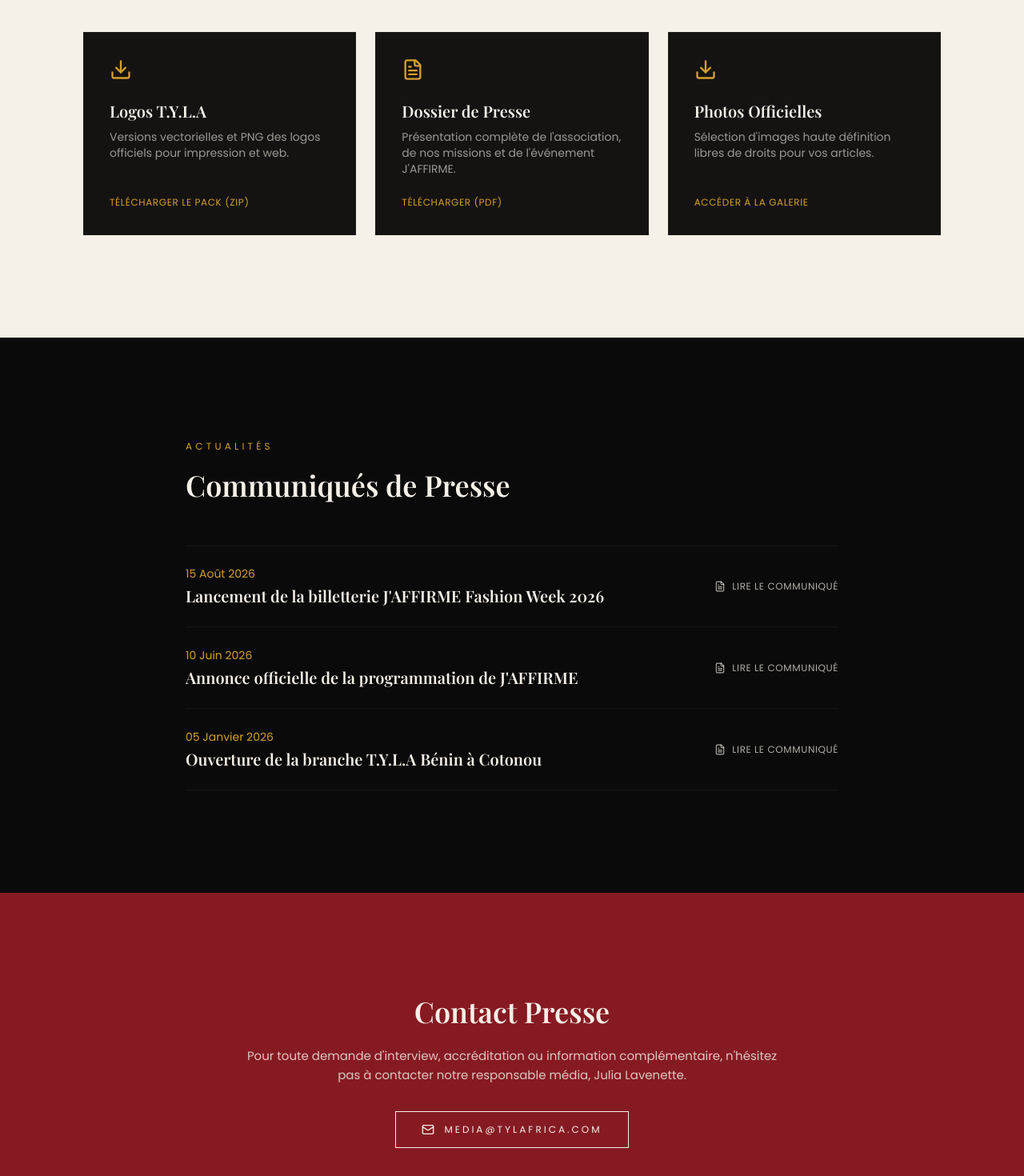
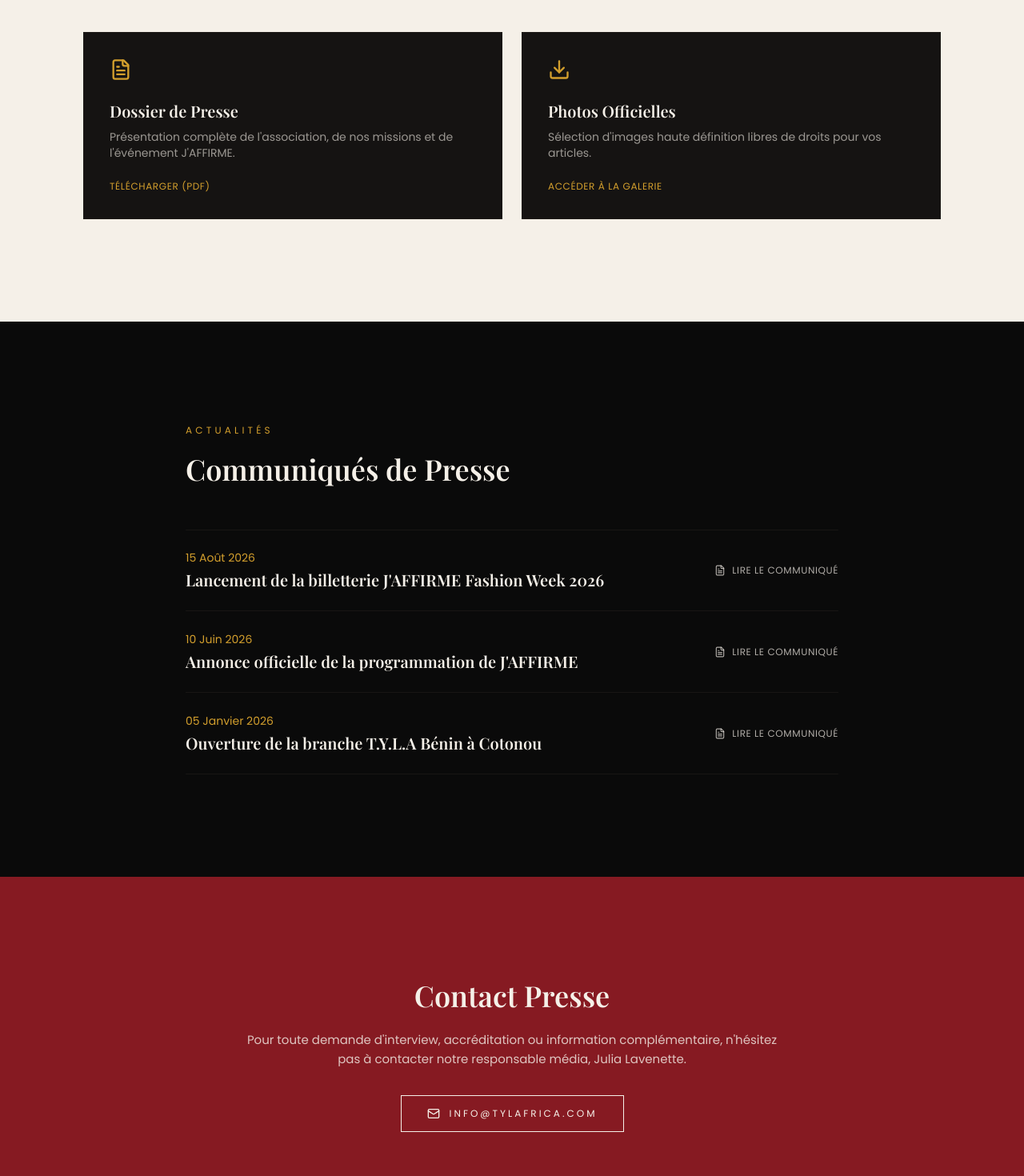
Before and after one commit to Kesjs/tyla, a Next.js app: page /presse in a window 1280 px wide. Shown: the part 780-2250 px from the top of the page at 80% size. Built offline with nearby package versions, Linux system fonts and the light colour scheme.

Commit message:
fix: update contact info, remove phone numbers, update event schedule and press page

```diff
--- a/app/(site)/contact/page.tsx
+++ b/app/(site)/contact/page.tsx
@@ -20,7 +20,7 @@
     name: 'Tatiana Monteiro',
     role: 'Présidente',
     email: 'presidente@tylafrica.com',
-    phone: '+229 XX XX XX XX',
+    phone: '',
     display_order: 1,
     active: true
   },
@@ -29,7 +29,7 @@
     name: 'Myriam Tsumbu Nzanzala',
     role: 'Vice-Présidente',
     email: 'vice-presidente@tylafrica.com',
-    phone: '+229 XX XX XX XX',
+    phone: '',
     display_order: 2,
     active: true
   },
@@ -39,7 +39,7 @@
     name: 'Eunice Tchibozo',
     role: 'Resp. Projet et Développement',
     email: 'projet@tylafrica.com',
-    phone: '+229 XX XX XX XX',
+    phone: '',
     display_order: 4,
     active: true
   },
@@ -48,7 +48,7 @@
     name: 'Benedicte Okonda',
     role: 'Secrétaire Générale',
     email: 'secretaire@tylafrica.com',
-    phone: '+229 XX XX XX XX',
+    phone: '',
     display_order: 5,
     active: true
   },
@@ -56,8 +56,8 @@
     initials: 'JL',
     name: 'Julia Lavenette',
     role: 'Responsable Média',
-    email: 'media@tylafrica.com',
-    phone: '+229 XX XX XX XX',
+    email: 'info@tylafrica.com',
+    phone: '',
     display_order: 6,
     active: true
   },
--- a/app/(site)/evenement/page.tsx
+++ b/app/(site)/evenement/page.tsx
@@ -14,7 +14,7 @@
   { day: 'Mardi 20 Oct', title: 'Workshop Mannequin', text: '18h30-20h' },
   { day: 'Mercredi 21 Oct', title: 'Workshop designer & identité', text: '18h30 – 20h' },
   { day: 'Jeudi 22 Oct', title: 'Workshop photo', text: 'toute la journée' },
-  { day: '24 Oct', title: 'Le Défilé', text: '16h30 : ouverture des portes – 20h30 : Défilé' },
+  { day: '24 Oct', title: 'Le Défilé', text: '16h30 : ouverture des portes' },
 ];
 
 const PRACTICAL = [
--- a/app/(site)/presse/page.tsx
+++ b/app/(site)/presse/page.tsx
@@ -52,17 +52,8 @@
             </h2>
           </Reveal>
 
-          <div className="mt-14 grid gap-6 sm:grid-cols-2 lg:grid-cols-3">
+          <div className="mt-14 grid gap-6 sm:grid-cols-2">
             <Reveal delay={0.1}>
-              <a href="#" className="group flex h-full flex-col border border-taupe/20 bg-noir-soft p-8 transition-colors hover:border-or/50">
-                <Download className="text-or mb-6" size={28} />
-                <h3 className="font-display text-xl font-semibold text-ivoire">Logos T.Y.L.A</h3>
-                <p className="mt-2 flex-1 font-body text-sm text-ivoire/60">Versions vectorielles et PNG des logos officiels pour impression et web.</p>
-                <span className="mt-6 inline-flex font-body text-xs uppercase tracking-wider text-or group-hover:underline">Télécharger le pack (ZIP)</span>
-              </a>
-            </Reveal>
-
-            <Reveal delay={0.2}>
               <a href="#" className="group flex h-full flex-col border border-taupe/20 bg-noir-soft p-8 transition-colors hover:border-or/50">
                 <FileText className="text-or mb-6" size={28} />
                 <h3 className="font-display text-xl font-semibold text-ivoire">Dossier de Presse</h3>
@@ -71,7 +62,7 @@
               </a>
             </Reveal>
 
-            <Reveal delay={0.3}>
+            <Reveal delay={0.2}>
               <a href="#" className="group flex h-full flex-col border border-taupe/20 bg-noir-soft p-8 transition-colors hover:border-or/50">
                 <Download className="text-or mb-6" size={28} />
                 <h3 className="font-display text-xl font-semibold text-ivoire">Photos Officielles</h3>
@@ -125,10 +116,10 @@
               n&apos;hésitez pas à contacter notre responsable média, Julia Lavenette.
             </p>
             <a
-              href="mailto:media@tylafrica.com"
+              href="mailto:info@tylafrica.com"
               className="mt-8 inline-flex items-center gap-3 border border-ivoire px-8 py-3.5 font-body text-xs uppercase tracking-[0.25em] transition-opacity hover:opacity-70"
             >
-              <Mail size={16} /> media@tylafrica.com
+              <Mail size={16} /> info@tylafrica.com
             </a>
           </Reveal>
         </div>
--- a/app/admin/(dashboard)/layout.tsx
+++ b/app/admin/(dashboard)/layout.tsx
@@ -1,4 +1,6 @@
 import { AdminNav } from '@/components/admin/AdminNav';
+
+export const dynamic = 'force-dynamic';
 
 export default function AdminDashboardLayout({ children }: { children: React.ReactNode }) {
   return (
```
